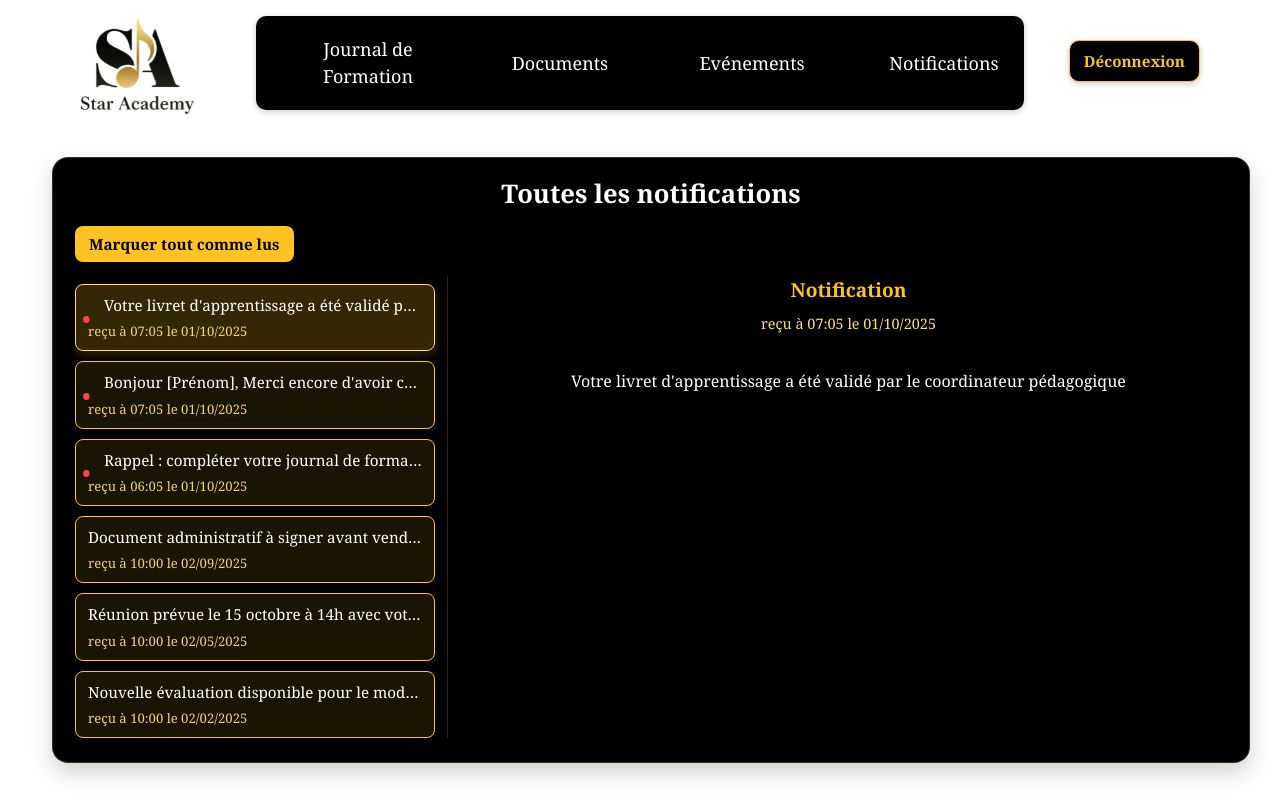
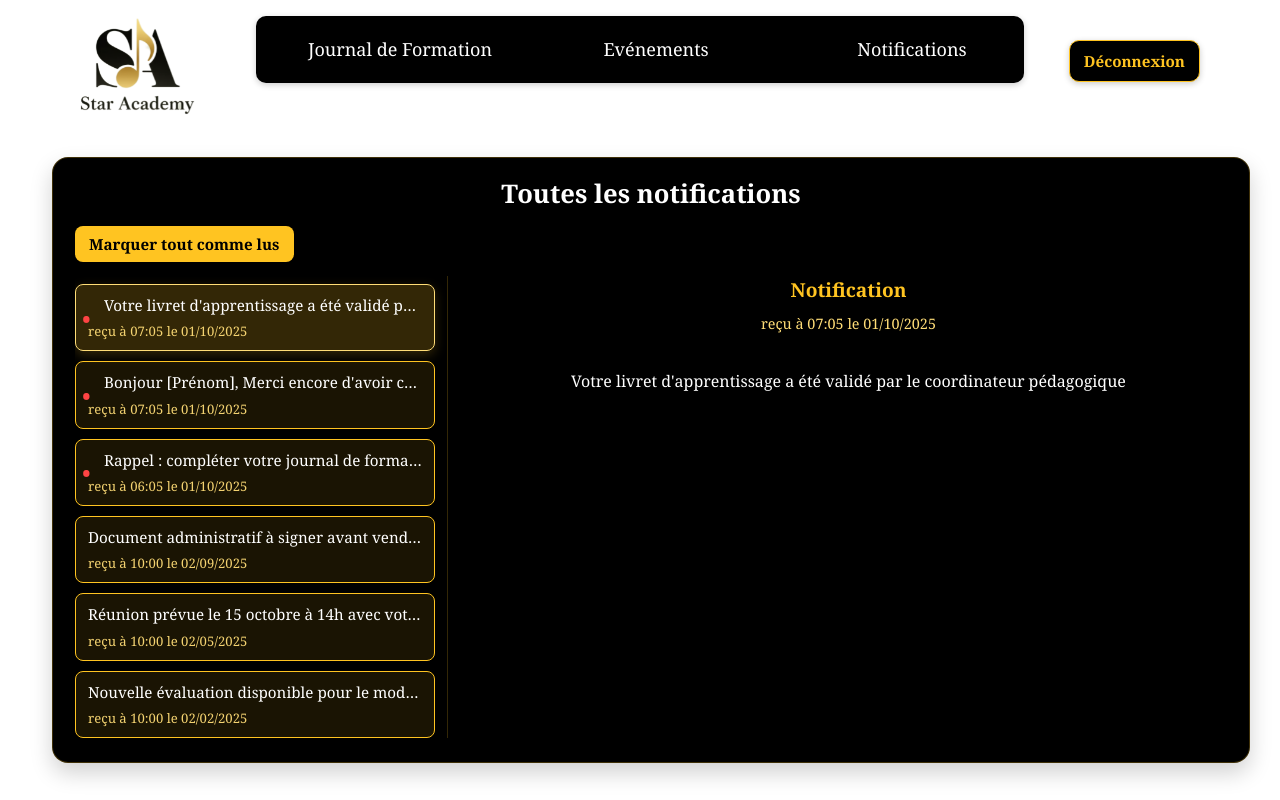
Before and after one commit to EleonoreP393/Projet_SIGL_S9, a React (Vite) app: page /notifications in a window 1280 px wide. Shown: the top 800 px of the page. Built offline with nearby package versions, Linux system fonts and the light colour scheme.

Commit message:
Suppression de la page document

```diff
--- a/src/pages/event.jsx
+++ b/src/pages/event.jsx
@@ -117,7 +117,6 @@ function Event() {
 
   const basePages = [
   { label: "Journal de Formation", path: "/journal" },
-  { label: "Documents", path: "/documents" },
   { label: "Evénements", path: "/evenements" },
   { label: "Notifications", path: "/notifications" },
   ];
--- a/src/pages/gestion.jsx
+++ b/src/pages/gestion.jsx
@@ -135,7 +135,6 @@ function Gestion() {
   const userRole = currentUser ? currentUser.role : null;
   const basePages = [
     { label: "Journal de Formation", path: "/journal" },
-    { label: "Documents", path: "/documents" },
     { label: "Evénements", path: "/evenements" },
     { label: "Notifications", path: "/notifications" },
   ];
--- a/src/pages/home.jsx
+++ b/src/pages/home.jsx
@@ -108,7 +108,6 @@ function Home() {
 
   const basePages = [
   { label: "Journal de Formation", path: "/journal" },
-  { label: "Documents", path: "/documents" },
   { label: "Evénements", path: "/evenements" },
   { label: "Notifications", path: "/notifications" },
   ];
--- a/src/pages/notification.jsx
+++ b/src/pages/notification.jsx
@@ -99,7 +99,6 @@ function Notification(){
 
     const basePages = [
       { label: "Journal de Formation", path: "/journal" },
-      { label: "Documents", path: "/documents" },
       { label: "Evénements", path: "/evenements" },
       { label: "Notifications", path: "/notifications" },
     ];
--- a/src/style/style.css
+++ b/src/style/style.css
@@ -669,6 +669,15 @@ input {
 
   /* Au hover, affiche tout le texte */
   transition: white-space 0.2s ease;
+}
+/* Message si aucune notification */
+.no-notifications {
+  color: #ffffff;
+  font-family: 'Georgia', serif;
+  font-style: italic;
+  text-align: center;
+  padding: 9px;
+  margin: 0;
 }
 .notification-item:hover .notification-text {
   white-space: normal;   /* permet le retour à la ligne */
```
